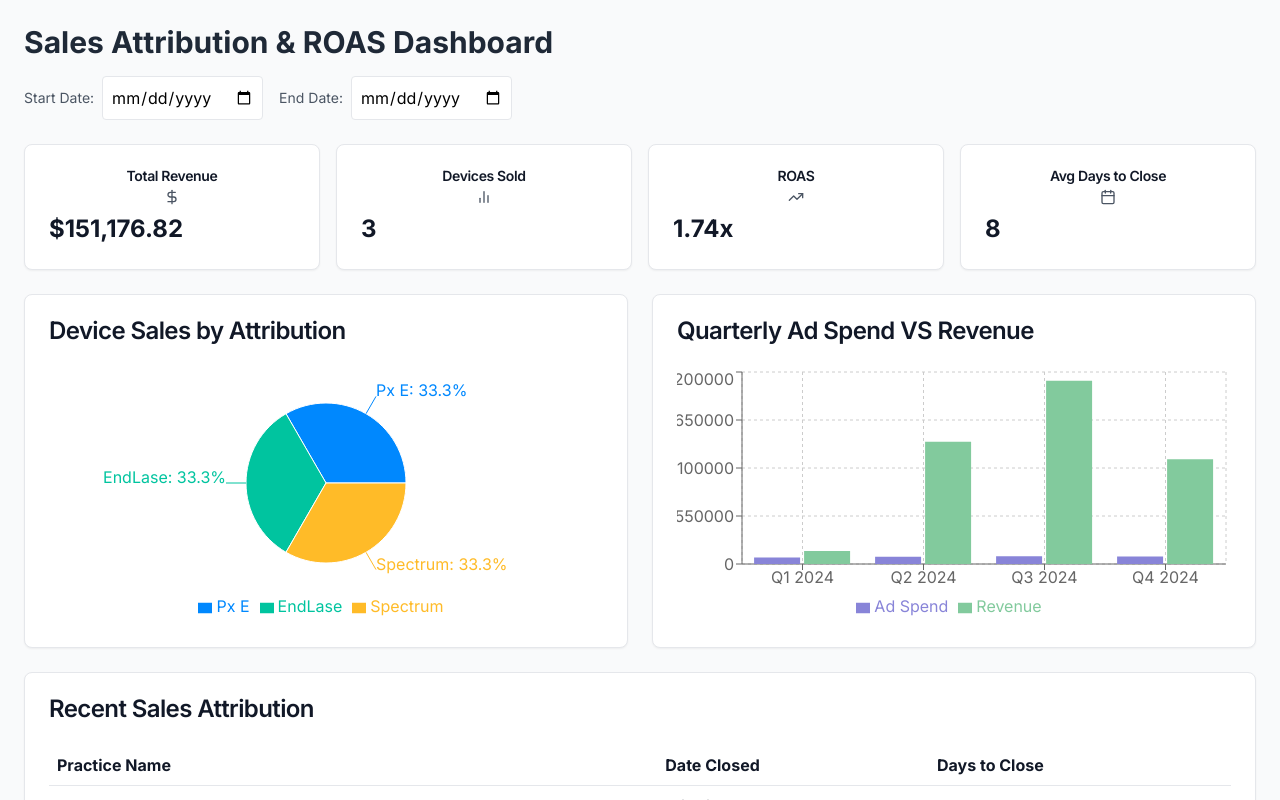
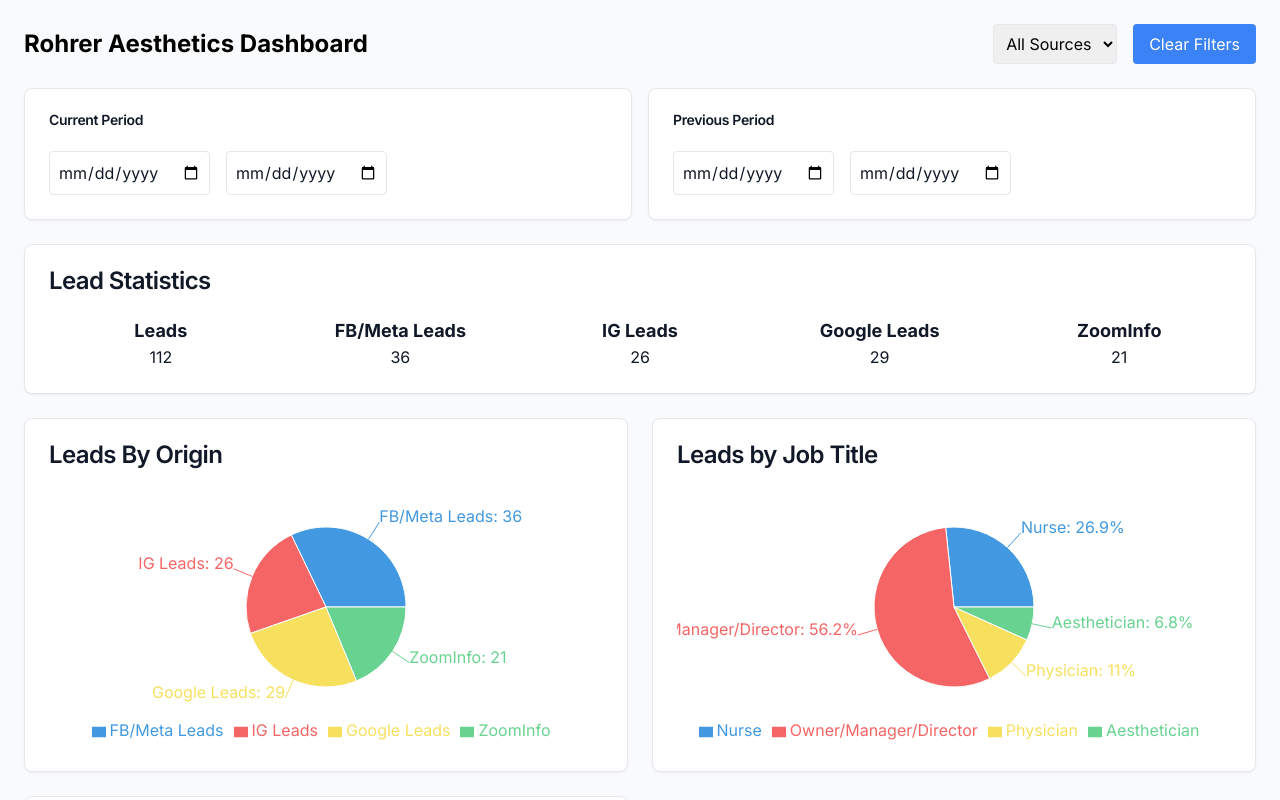
Before and after one commit to GoMunster/marketing-dashboard, a Next.js app: page / in a window 1280 px wide. Shown: the top 800 px of the page. Built offline with nearby package versions, Linux system fonts and the light colour scheme.

Commit message:
Update marketing-dashboard.tsx

```diff
--- a/src/components/dashboard/marketing-dashboard.tsx
+++ b/src/components/dashboard/marketing-dashboard.tsx
@@ -1,153 +1,179 @@
 'use client';
 
 import React, { useState } from 'react';
-import { PieChart, Pie, LineChart, Line, BarChart, Bar, XAxis, YAxis, CartesianGrid, Tooltip, Legend, ResponsiveContainer, Cell } from 'recharts';
-import { Calendar, Filter, TrendingUp, DollarSign, BarChart2 } from 'lucide-react';
+import { PieChart, Pie, BarChart, Bar, XAxis, YAxis, CartesianGrid, Tooltip, Legend, ResponsiveContainer, Cell } from 'recharts';
 import { Card, CardHeader, CardTitle, CardContent } from '@/components/ui/card';
 
-interface SaleData {
-  practiceName: string;
-  dateClosed: string;
-  daysToClose: number;
-}
-
-interface ROASData {
-  adSpend: number;
-  revenue: number;
-  roas: number;
-  leads: number;
-}
-
 export function MarketingDashboard() {
+  // Sample data matching your screenshot
   const [dateRange, setDateRange] = useState({
-    start: '11/1/2024',
-    end: '11/30/2024'
+    current: { start: '12/1/2024', end: '12/31/2024' },
+    previous: { start: '12/1/2023', end: '12/31/2023' }
   });
 
-  const salesData = {
-    totalRevenue: 151176.82,
-    totalDevicesSold: 3,
-    averageDaysToClose: 8,
-    topResults: [
-      { practiceName: 'Aurum MediSpa', dateClosed: '11/25/2024', daysToClose: 4 },
-      { practiceName: 'Aurum MediSpa', dateClosed: '11/25/2024', daysToClose: 4 },
-      { practiceName: 'Utilized IV Hydration, Wellness', dateClosed: '11/18/2024', daysToClose: 15 }
-    ] as SaleData[]
+  const leadData = {
+    totalLeads: 7991,
+    currentPeriod: {
+      total: 112,
+      breakdown: {
+        'FB/Meta Leads': 36,
+        'IG Leads': 26,
+        'Google Leads': 29,
+        'ZoomInfo': 21
+      }
+    }
   };
 
-  const roasData = {
-    currentMonth: {
-      adSpend: 86922,
-      revenue: 151176.82,
-      roas: 1.74,
-      leads: 125
-    } as ROASData
+  const jobTitleData = [
+    { name: 'Nurse', value: 26.9, color: '#4299E1' },
+    { name: 'Owner/Manager/Director', value: 56.2, color: '#F56565' },
+    { name: 'Physician', value: 11.0, color: '#F6E05E' },
+    { name: 'Aesthetician', value: 6.8, color: '#68D391' }
+  ];
+
+  const promoData = {
+    current: [
+      { name: 'Fall 2023 0% Promo Landing', value: 30 },
+      { name: 'March Madness Promo', value: 0 }
+    ]
   };
 
-  const quarterlyData = [
-    { quarter: 'Q1 2024', adSpend: 75000, revenue: 150000 },
-    { quarter: 'Q2 2024', adSpend: 82000, revenue: 1400000 },
-    { quarter: 'Q3 2024', adSpend: 90000, revenue: 2100000 },
-    { quarter: 'Q4 2024', adSpend: 86922, revenue: 1200000 }
-  ];
-
-  const deviceSalesData = [
-    { name: 'Px E', value: 33.3 },
-    { name: 'EndLase', value: 33.3 },
-    { name: 'Spectrum', value: 33.3 }
-  ];
-
-  const COLORS = ['#0088FE', '#00C49F', '#FFBB28'];
-
   return (
-    <div className="p-6 bg-gray-50 min-h-screen">
-      {/* Header Section */}
-      <div className="mb-6">
-        <h1 className="text-3xl font-bold text-gray-800">Sales Attribution & ROAS Dashboard</h1>
-        <div className="flex gap-4 mt-4">
-          <div className="flex items-center gap-2">
-            <span className="text-sm text-gray-600">Start Date:</span>
-            <input
-              type="date"
-              className="border rounded p-2"
-              onChange={(e) => setDateRange({...dateRange, start: e.target.value})}
-            />
-          </div>
-          <div className="flex items-center gap-2">
-            <span className="text-sm text-gray-600">End Date:</span>
-            <input
-              type="date"
-              className="border rounded p-2"
-              onChange={(e) => setDateRange({...dateRange, end: e.target.value})}
-            />
-          </div>
+    <div className="min-h-screen bg-gray-50 p-6">
+      {/* Header with Logo and Controls */}
+      <div className="mb-6 flex justify-between items-center">
+        <h1 className="text-2xl font-bold">Rohrer Aesthetics Dashboard</h1>
+        <div className="flex gap-4">
+          <select className="border rounded p-2">
+            <option>All Sources</option>
+            <option>FB/Meta</option>
+            <option>Instagram</option>
+            <option>Google</option>
+            <option>ZoomInfo</option>
+          </select>
+          <button className="bg-blue-500 text-white px-4 py-2 rounded">
+            Clear Filters
+          </button>
         </div>
       </div>
 
-      {/* Key Metrics Cards */}
-      <div className="grid grid-cols-1 md:grid-cols-4 gap-4 mb-6">
+      {/* Date Range Selectors */}
+      <div className="mb-6 grid grid-cols-2 gap-4">
         <Card>
-          <CardHeader className="flex flex-row items-center justify-between pb-2">
-            <CardTitle className="text-sm font-medium">Total Revenue</CardTitle>
-            <DollarSign className="h-4 w-4 text-gray-600" />
+          <CardHeader>
+            <CardTitle className="text-sm font-medium">Current Period</CardTitle>
           </CardHeader>
           <CardContent>
-            <div className="text-2xl font-bold">${salesData.totalRevenue.toLocaleString()}</div>
+            <div className="flex gap-4">
+              <input
+                type="date"
+                className="border rounded p-2"
+                value={dateRange.current.start}
+                onChange={(e) => setDateRange(prev => ({
+                  ...prev,
+                  current: { ...prev.current, start: e.target.value }
+                }))}
+              />
+              <input
+                type="date"
+                className="border rounded p-2"
+                value={dateRange.current.end}
+                onChange={(e) => setDateRange(prev => ({
+                  ...prev,
+                  current: { ...prev.current, end: e.target.value }
+                }))}
+              />
+            </div>
           </CardContent>
         </Card>
 
         <Card>
-          <CardHeader className="flex flex-row items-center justify-between pb-2">
-            <CardTitle className="text-sm font-medium">Devices Sold</CardTitle>
-            <BarChart2 className="h-4 w-4 text-gray-600" />
+          <CardHeader>
+            <CardTitle className="text-sm font-medium">Previous Period</CardTitle>
           </CardHeader>
           <CardContent>
-            <div className="text-2xl font-bold">{salesData.totalDevicesSold}</div>
-          </CardContent>
-        </Card>
-
-        <Card>
-          <CardHeader className="flex flex-row items-center justify-between pb-2">
-            <CardTitle className="text-sm font-medium">ROAS</CardTitle>
-            <TrendingUp className="h-4 w-4 text-gray-600" />
-          </CardHeader>
-          <CardContent>
-            <div className="text-2xl font-bold">{roasData.currentMonth.roas}x</div>
-          </CardContent>
-        </Card>
-
-        <Card>
-          <CardHeader className="flex flex-row items-center justify-between pb-2">
-            <CardTitle className="text-sm font-medium">Avg Days to Close</CardTitle>
-            <Calendar className="h-4 w-4 text-gray-600" />
-          </CardHeader>
-          <CardContent>
-            <div className="text-2xl font-bold">{salesData.averageDaysToClose}</div>
+            <div className="flex gap-4">
+              <input
+                type="date"
+                className="border rounded p-2"
+                value={dateRange.previous.start}
+                onChange={(e) => setDateRange(prev => ({
+                  ...prev,
+                  previous: { ...prev.previous, start: e.target.value }
+                }))}
+              />
+              <input
+                type="date"
+                className="border rounded p-2"
+                value={dateRange.previous.end}
+                onChange={(e) => setDateRange(prev => ({
+                  ...prev,
+                  previous: { ...prev.previous, end: e.target.value }
+                }))}
+              />
+            </div>
           </CardContent>
         </Card>
       </div>
 
-      {/* Charts Section */}
-      <div className="grid grid-cols-1 md:grid-cols-2 gap-6 mb-6">
+      {/* Lead Statistics */}
+      <div className="mb-6">
         <Card>
           <CardHeader>
-            <CardTitle>Device Sales by Attribution</CardTitle>
+            <CardTitle>Lead Statistics</CardTitle>
+          </CardHeader>
+          <CardContent>
+            <div className="grid grid-cols-5 gap-4 text-center">
+              <div>
+                <div className="font-bold text-lg">Leads</div>
+                <div>{leadData.currentPeriod.total}</div>
+              </div>
+              <div>
+                <div className="font-bold text-lg">FB/Meta Leads</div>
+                <div>{leadData.currentPeriod.breakdown['FB/Meta Leads']}</div>
+              </div>
+              <div>
+                <div className="font-bold text-lg">IG Leads</div>
+                <div>{leadData.currentPeriod.breakdown['IG Leads']}</div>
+              </div>
+              <div>
+                <div className="font-bold text-lg">Google Leads</div>
+                <div>{leadData.currentPeriod.breakdown['Google Leads']}</div>
+              </div>
+              <div>
+                <div className="font-bold text-lg">ZoomInfo</div>
+                <div>{leadData.currentPeriod.breakdown['ZoomInfo']}</div>
+              </div>
+            </div>
+          </CardContent>
+        </Card>
+      </div>
+
+      {/* Charts Grid */}
+      <div className="grid grid-cols-2 gap-6">
+        {/* Leads By Origin */}
+        <Card>
+          <CardHeader>
+            <CardTitle>Leads By Origin</CardTitle>
           </CardHeader>
           <CardContent>
             <div className="h-64">
               <ResponsiveContainer width="100%" height="100%">
                 <PieChart>
                   <Pie
-                    data={deviceSalesData}
+                    data={Object.entries(leadData.currentPeriod.breakdown).map(([name, value]) => ({
+                      name,
+                      value
+                    }))}
                     cx="50%"
                     cy="50%"
                     outerRadius={80}
                     fill="#8884d8"
                     dataKey="value"
-                    label={({ name, value }) => `${name}: ${value}%`}
+                    label={({ name, value }) => `${name}: ${value}`}
                   >
-                    {deviceSalesData.map((entry, index) => (
-                      <Cell key={`cell-${index}`} fill={COLORS[index % COLORS.length]} />
+                    {Object.entries(leadData.currentPeriod.breakdown).map((entry, index) => (
+                      <Cell key={`cell-${index}`} fill={['#4299E1', '#F56565', '#F6E05E', '#68D391'][index % 4]} />
                     ))}
                   </Pie>
                   <Tooltip />
@@ -158,56 +184,57 @@
           </CardContent>
         </Card>
 
+        {/* Leads by Job Title */}
         <Card>
           <CardHeader>
-            <CardTitle>Quarterly Ad Spend VS Revenue</CardTitle>
+            <CardTitle>Leads by Job Title</CardTitle>
           </CardHeader>
           <CardContent>
             <div className="h-64">
               <ResponsiveContainer width="100%" height="100%">
-                <BarChart data={quarterlyData}>
+                <PieChart>
+                  <Pie
+                    data={jobTitleData}
+                    cx="50%"
+                    cy="50%"
+                    outerRadius={80}
+                    fill="#8884d8"
+                    dataKey="value"
+                    label={({ name, value }) => `${name}: ${value}%`}
+                  >
+                    {jobTitleData.map((entry, index) => (
+                      <Cell key={`cell-${index}`} fill={entry.color} />
+                    ))}
+                  </Pie>
+                  <Tooltip />
+                  <Legend />
+                </PieChart>
+              </ResponsiveContainer>
+            </div>
+          </CardContent>
+        </Card>
+
+        {/* Promotional Comparison */}
+        <Card>
+          <CardHeader>
+            <CardTitle>Leads by Promo (Current VS Previous)</CardTitle>
+          </CardHeader>
+          <CardContent>
+            <div className="h-64">
+              <ResponsiveContainer width="100%" height="100%">
+                <BarChart data={promoData.current}>
                   <CartesianGrid strokeDasharray="3 3" />
-                  <XAxis dataKey="quarter" />
+                  <XAxis dataKey="name" />
                   <YAxis />
                   <Tooltip />
                   <Legend />
-                  <Bar dataKey="adSpend" fill="#8884d8" name="Ad Spend" />
-                  <Bar dataKey="revenue" fill="#82ca9d" name="Revenue" />
+                  <Bar dataKey="value" fill="#4299E1" name="Leads" />
                 </BarChart>
               </ResponsiveContainer>
             </div>
           </CardContent>
         </Card>
       </div>
-
-      {/* Sales Table */}
-      <Card>
-        <CardHeader>
-          <CardTitle>Recent Sales Attribution</CardTitle>
-        </CardHeader>
-        <CardContent>
-          <div className="overflow-x-auto">
-            <table className="w-full border-collapse">
-              <thead>
-                <tr>
-                  <th className="p-2 text-left border-b">Practice Name</th>
-                  <th className="p-2 text-left border-b">Date Closed</th>
-                  <th className="p-2 text-left border-b">Days to Close</th>
-                </tr>
-              </thead>
-              <tbody>
-                {salesData.topResults.map((sale, index) => (
-                  <tr key={index} className="hover:bg-gray-50">
-                    <td className="p-2 border-b">{sale.practiceName}</td>
-                    <td className="p-2 border-b">{sale.dateClosed}</td>
-                    <td className="p-2 border-b">{sale.daysToClose}</td>
-                  </tr>
-                ))}
-              </tbody>
-            </table>
-          </div>
-        </CardContent>
-      </Card>
     </div>
   );
-};
+}
```
